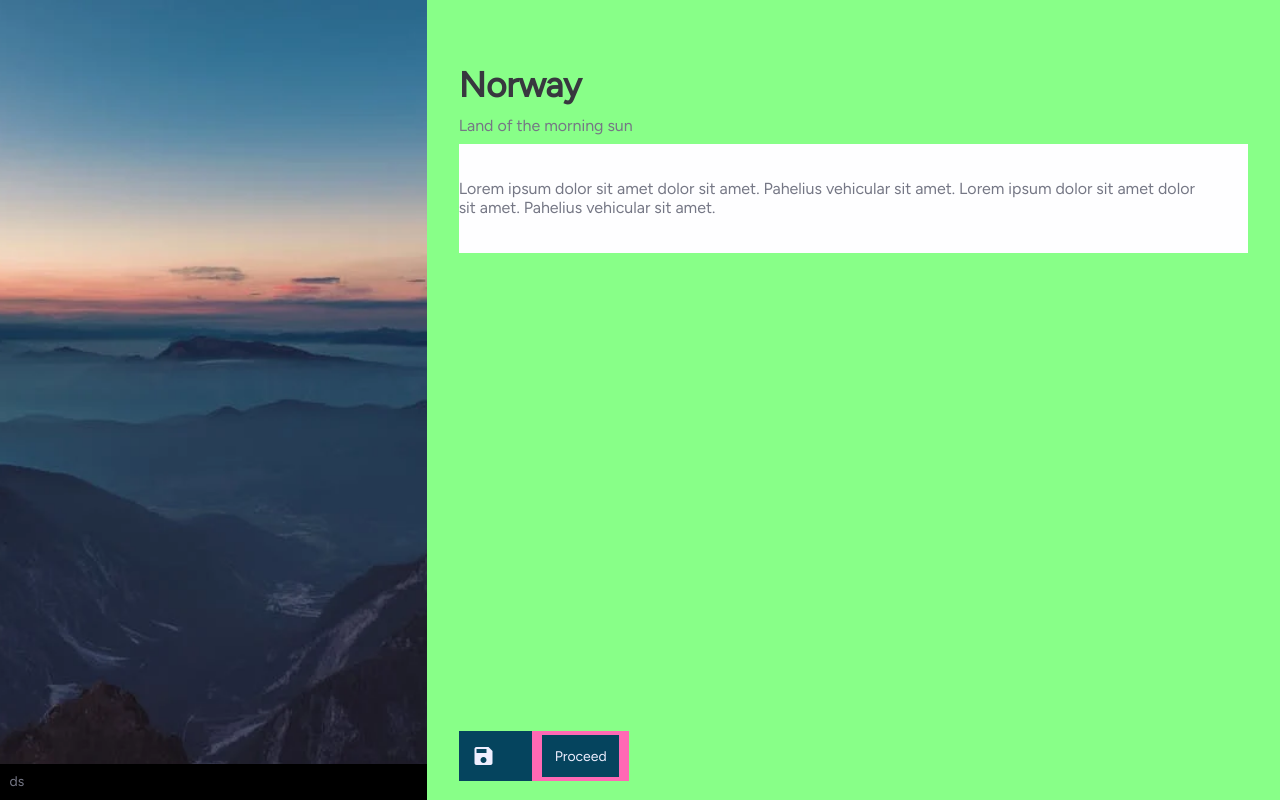
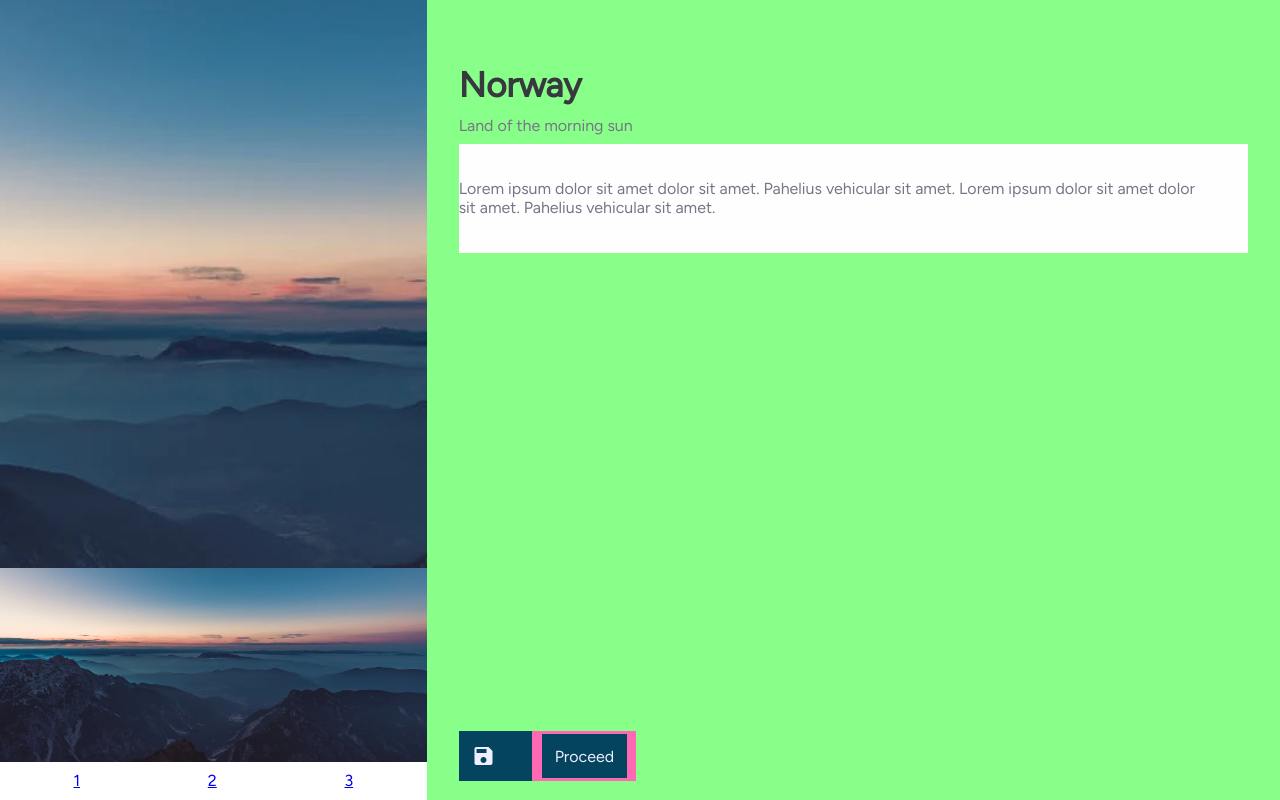
Before and after one commit to advoidh-b/-Travelogue, a PHP site: page /travelogue/dests/destination.html in a window 1280 px wide. Run offline with PHP 8.4, Linux system fonts and the light colour scheme.

Commit message:
MC: destinations page and script

```diff
--- a/css/destination.css
+++ b/css/destination.css
@@ -5,6 +5,9 @@
 ***************************** */
 * {
     box-sizing: border-box;
+  }
+  html {
+    font: 400 16px var(--fontdef);
   }
 
   /* #### hide Scrollbars ####
@@ -39,7 +42,7 @@
     display: grid;
     grid-template: "sc mn" 100vh
                     / 1fr 2fr;
-    font: 400 14px var(--fontdef);
+    font: 400 1rem var(--fontdef);
     background: var(--bg);
     color: var(--textsub);
     margin: 0;
@@ -54,12 +57,32 @@
 
   div.img-gallery {
     position: absolute;
-    z-index: 999;
+    z-index: 9;
     bottom: 0;
     left: 0;
     width: 100%;
+    height: 200px;
+    margin: 2rem 0 2rem;
+    background: none;
+  }
+ .img {
+    width: 100%;
+    height: 100%;
+    display: none;
+  }
+  .def-img {
+    display: block;
+  }
+  div.switch-cont {
+    position: absolute;
+    z-index: 11;
+    bottom: 0;
+    width: 100%;
+    background: white;
     padding: 0.6rem;
-    background: #000;
+    display: flex;
+    align-items: center;
+    justify-content: space-around;
   }
   main.right {
     grid-area: mn;
@@ -79,7 +102,6 @@
     padding: 0;
   }
   div.title-cont > p {
-    font-size: 1.0rem;
     color: var(--textsub);
     margin: 0.6rem 0;
     padding: 0;
@@ -87,7 +109,6 @@
 
   div.desc {
     background: var(--bgwhite);
-    font-size: 1.0rem;
     padding: 1.2rem 2.2rem 1.2rem 0;
   }
   p#desc {
@@ -138,6 +159,7 @@
         grid-template: "sc sc" auto
                        "mn mn" auto
                         / 2fr 2fr;
+        font: 400 0.88rem var(--fontdef);
     }
     section.left {
         min-height: 30vh;
--- a/dests/destination.html
+++ b/dests/destination.html
@@ -16,10 +16,19 @@
 
 </head>
 <body>
+
     <section class="left">
 
         <div class="img-gallery">
-            ds
+            <img src="../images/hero-img.webp" class="img def-img">
+            <img src="../images/news-img1.jpeg" class="img">
+            <img src="../images/range4.jpeg" class="img">
+            <img src="../images/range4.jpeg" class="img">
+        </div>
+        <div class="switch-cont">
+            <a href="#" onclick="change(0)">1</a>
+            <a href="#" onclick="change(1)">2</a>
+            <a href="#" onclick="change(3)">3</a>
         </div>
     </section>
 
@@ -51,5 +60,7 @@
             </div>
         </div>
     </main>
+
+    <script src="../scripts/destinations_.js"></script>
 </body>
 </html>
```
